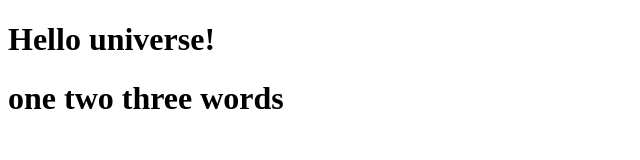
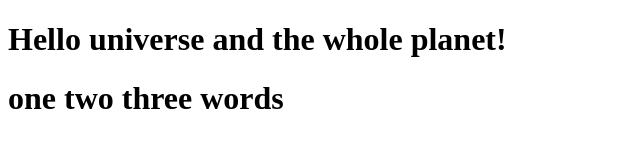
Before and after one commit to Fruscoqq/git-day, a plain HTML site: page index.html in a window 1280 px wide. Shown: the whole page, without its empty margins (0-640 px from the left). Drawn offline with Linux system fonts and the light colour scheme.

Commit message:
added planet text

```diff
--- a/index.html
+++ b/index.html
@@ -5,7 +5,7 @@
     <meta http-equiv="X-UA-Compatible" content="IE=edge">
     <meta name="viewport" content="width=device-width, initial-scale=1.0">
     <title>Document</title>
-    <h1>Hello universe!</h1>
+    <h1>Hello universe and the whole planet!</h1>
     <h1>one two three words</h1>
 </head>
 <body>
```
